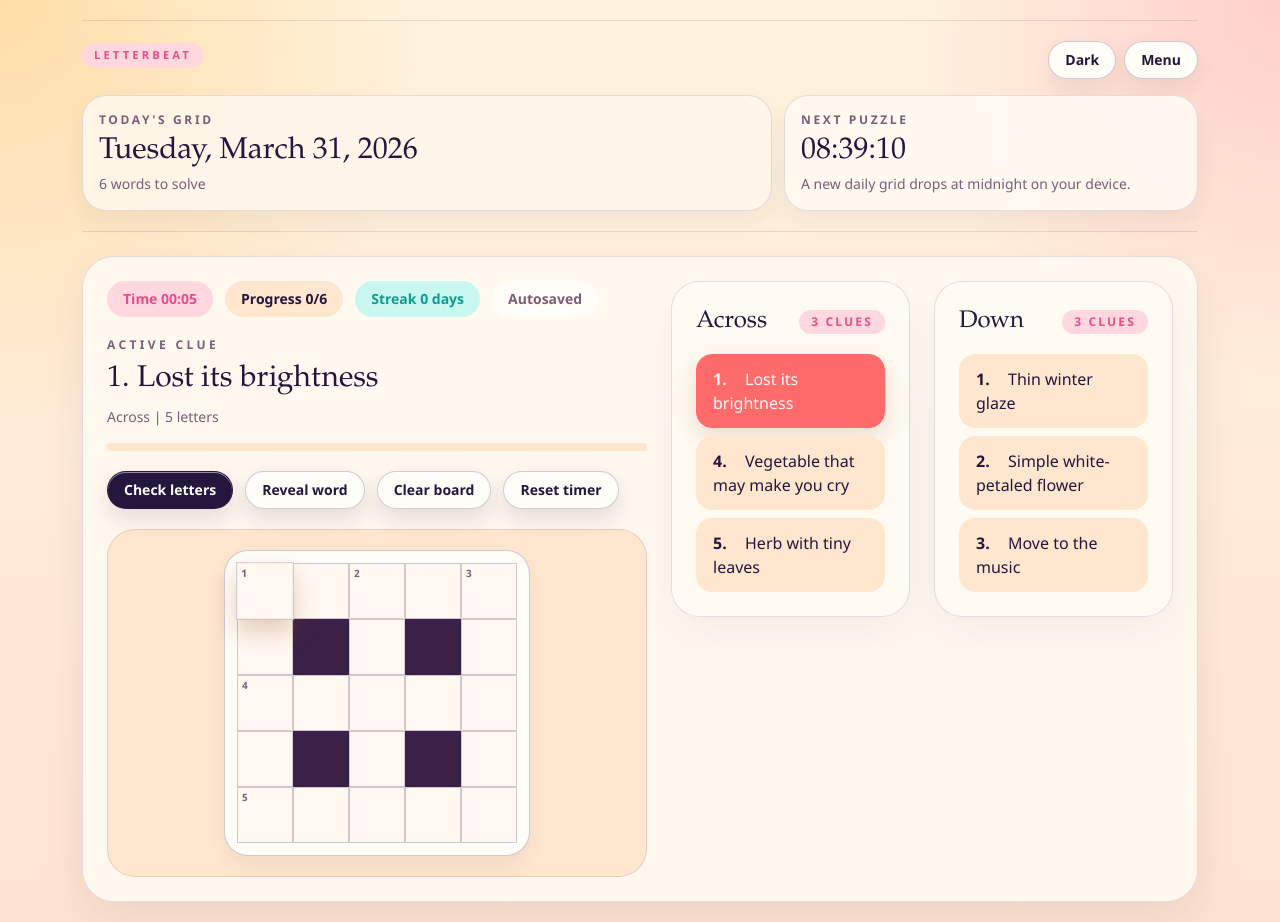
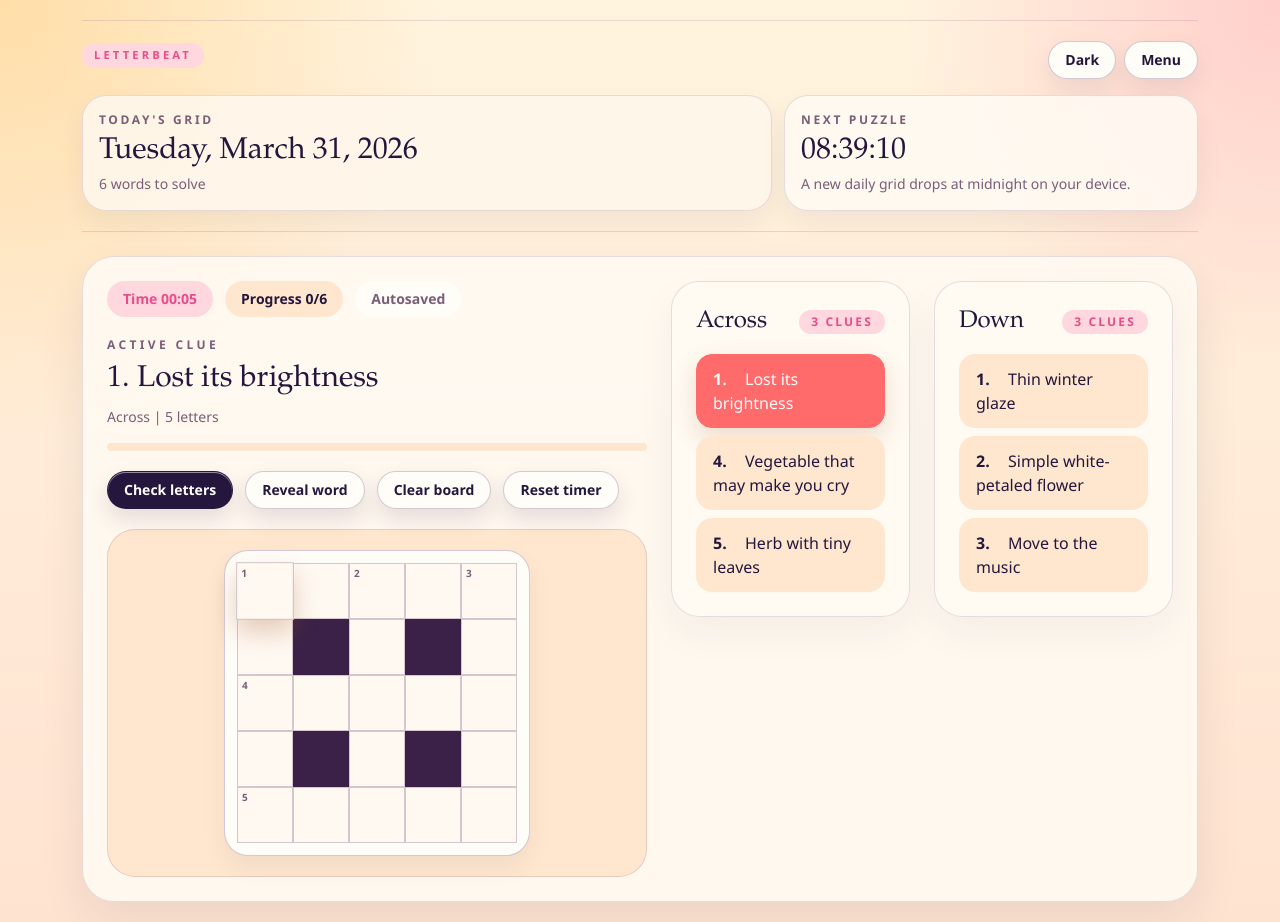
Before and after one commit to agneshephzibahroche/crossword-app, a Next.js app: page / in a window 1280 px wide. Built offline with nearby package versions, Linux system fonts and the light colour scheme.

Commit message:
remove streak

```diff
--- a/src/components/CrosswordGrid.tsx
+++ b/src/components/CrosswordGrid.tsx
@@ -706,9 +706,6 @@ function formatTime(totalSeconds: number) {
                 <span className="rounded-full bg-[var(--card-muted)] px-4 py-2 text-sm font-semibold text-[var(--ink)]">
                   Progress {completedCount}/{totalWordCount}
                 </span>
-                <span className="rounded-full bg-[var(--success-soft)] px-4 py-2 text-sm font-semibold text-[var(--success)]">
-                  Streak {streak} day{streak === 1 ? "" : "s"}
-                </span>
                 <span className="rounded-full bg-[var(--surface)] px-4 py-2 text-sm font-semibold text-[var(--muted)]">
                   Autosaved
                 </span>
```
